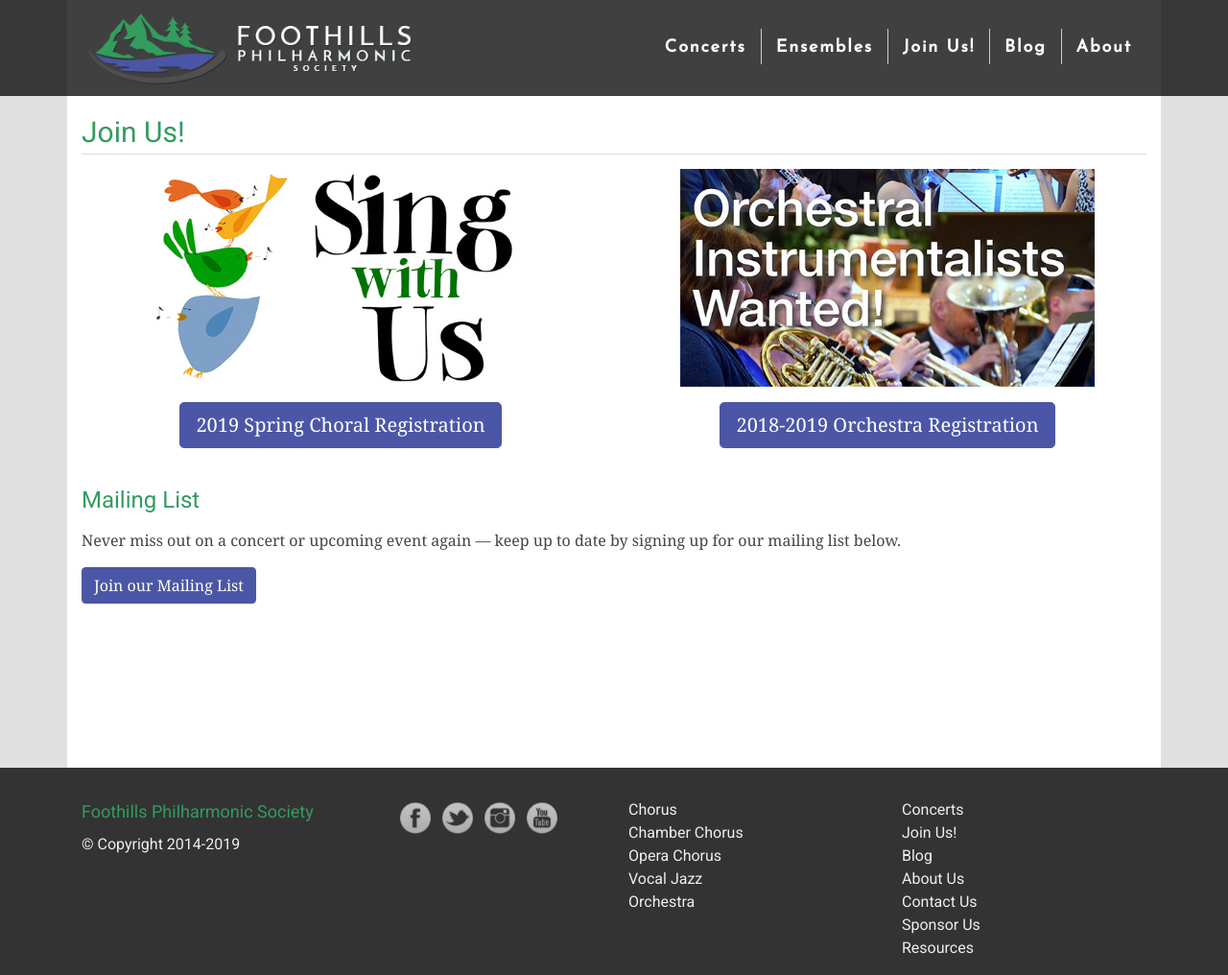
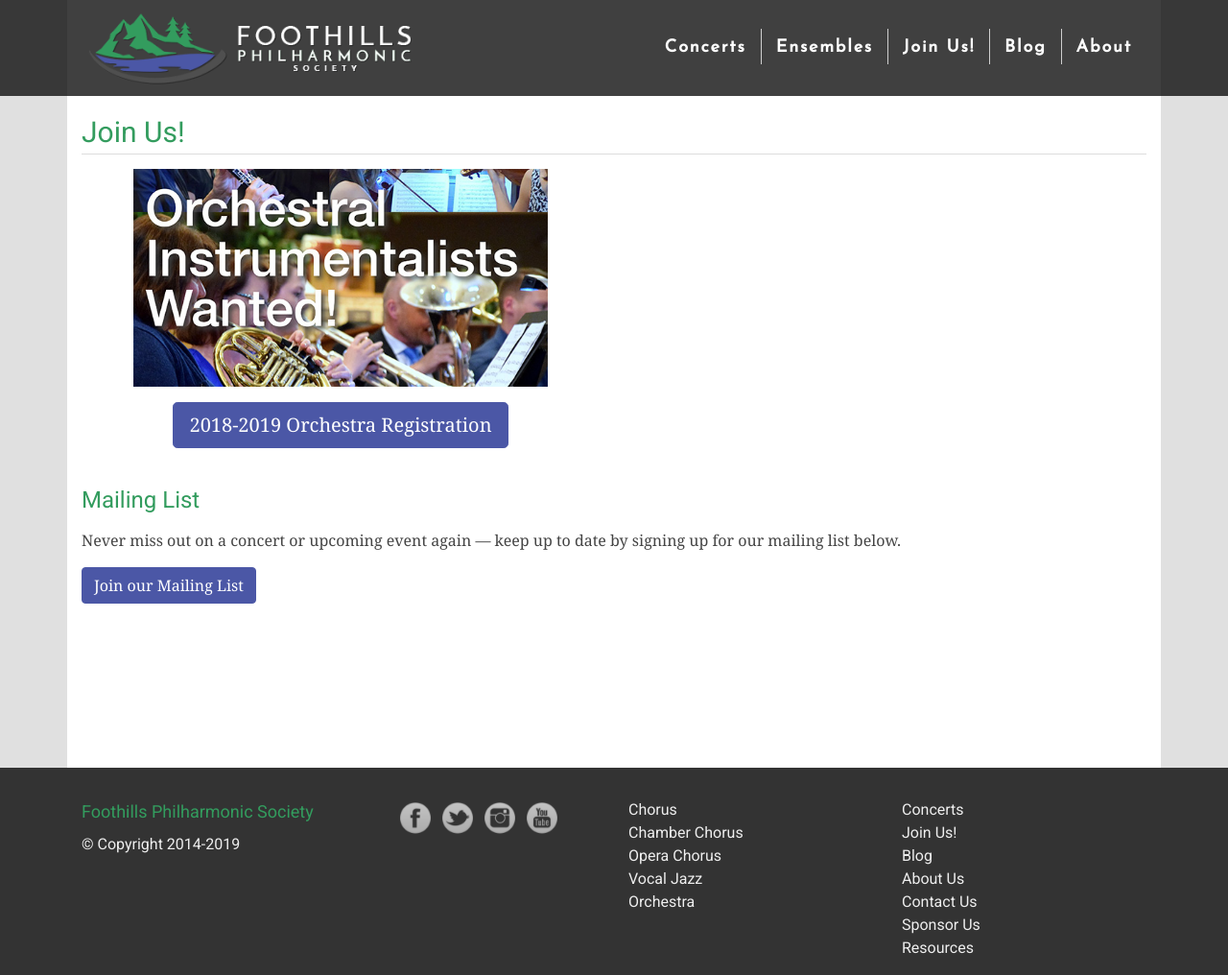
Before and after one commit to percyhanna/fps, a Jekyll site: the page built from join.html, in a window 1280 px wide and 1016 px high. Shown: the whole window at 96% size. Built offline with Jekyll 4.4.1, drawn with Linux system fonts in a browser that asks for light colours; nearby versions of some CDN libraries; Markdown is read by kramdown in place of the engine named in the settings.

Commit message:
Remove 2019 Spring Chorus registration

```diff
--- a/join.html
+++ b/join.html
@@ -6,13 +6,6 @@
         <h1>Join Us!</h1>
 
         <div class="row">
-          <div class="col-12 col-md-6" style="text-align: center;">
-            <p class="content-image"><img alt="Sing With Us" src="/images/promotions/2018-fall/sing-with-us.jpg"></p>
-            <p>
-              <a class="btn btn-primary btn-lg" href="https://goo.gl/forms/zZAEOjWEqJtwPYX53" target="_blank">2019 Spring Choral Registration</a>
-            </p>
-          </div>
-
           <div class="col-12 col-md-6" style="text-align: center;">
             <p class="content-image"><img alt="Play With Us" src="/images/promotions/2018-fall/orchestra-instrumentalists-wanted.jpg"></p>
             <p>
```
